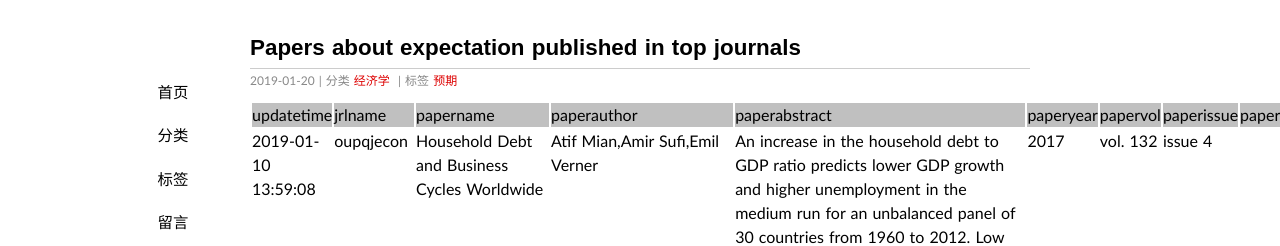
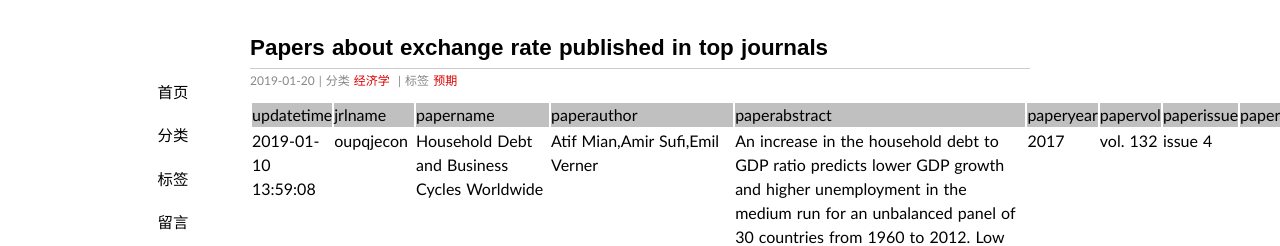
Before and after one commit to wuyy2007/wanguolin.github.io, a Jekyll site: the page built from _posts/2019-01-20-expectation.md, in a window 1280 px wide and 900 px high. Shown: the top 246 px of the window. Built offline with Jekyll 4.4.1, drawn with Linux system fonts in a browser that asks for light colours; some web fonts are replaced; comment, search, counter and statistics services are not loaded.

Commit message:
Update 2019-01-20-expectation.md

```diff
--- a/_posts/2019-01-20-expectation.md
+++ b/_posts/2019-01-20-expectation.md
@@ -1,7 +1,7 @@
 ---
 date: 2019-01-20 21:33:17+00:00
 layout: post
-title: Papers about expectation published in top journals
+title: Papers about exchange rate published in top journals
 categories: 经济学
 tags: 预期
 ---
```
